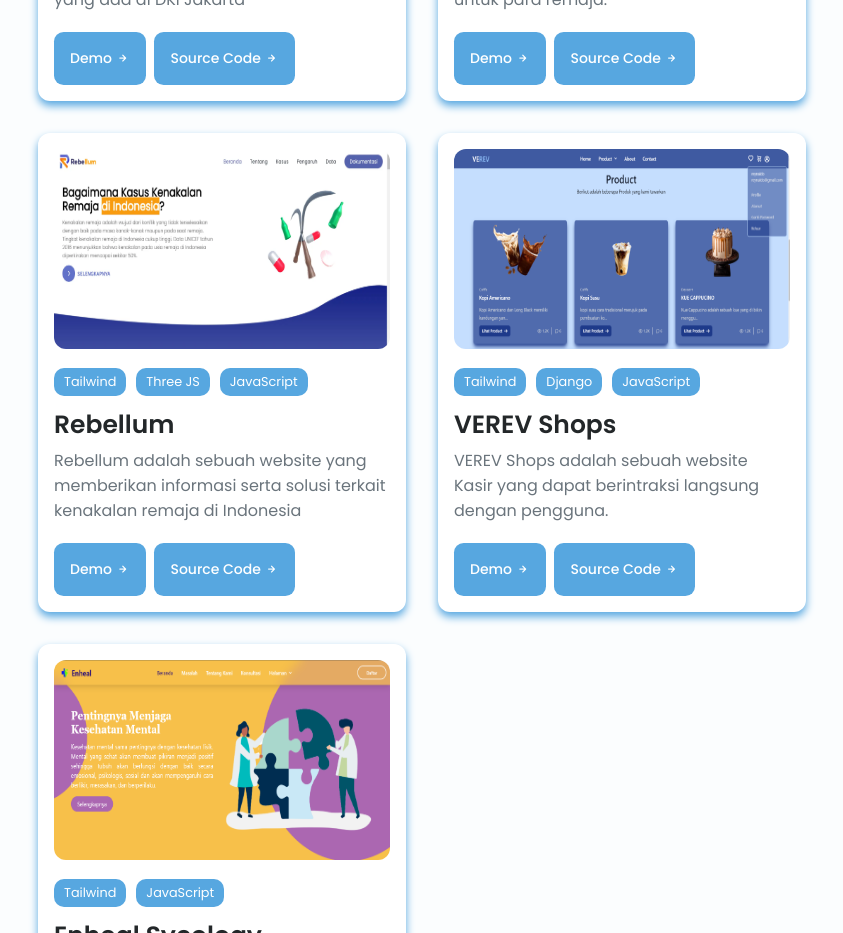
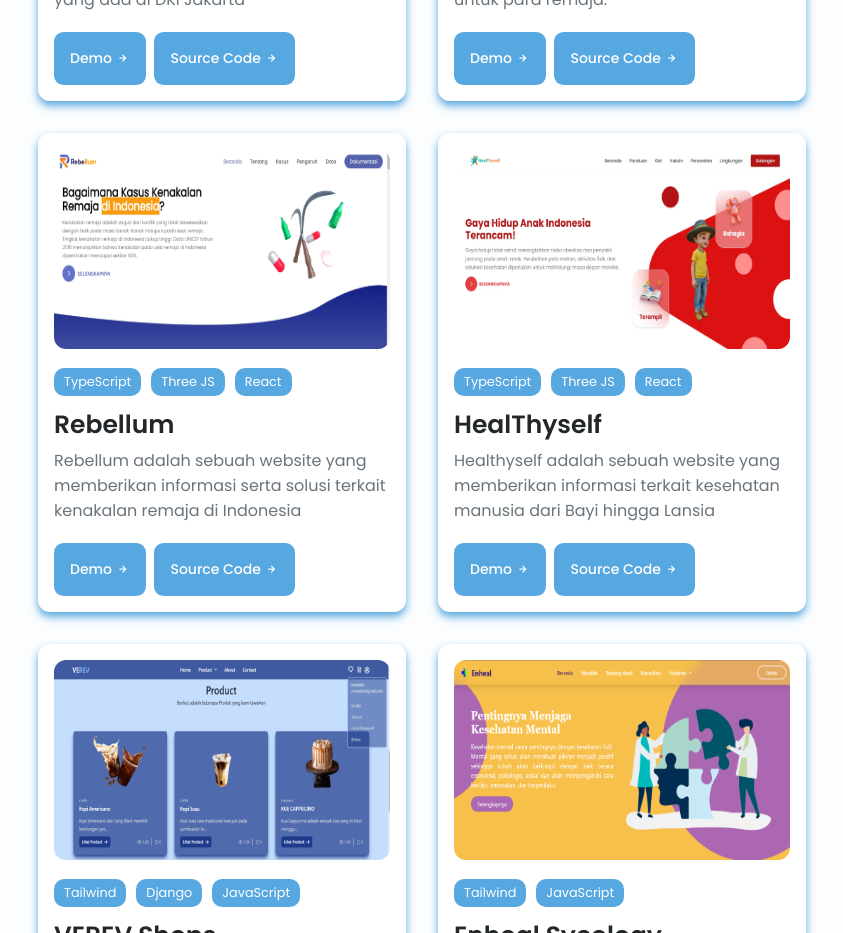
Before and after one commit to slmnalfarisi/portofolio-s, a React (Vite) app: page / in a window 1280 px wide. Shown: the part 3480-4413 px from the top of the page, without its empty margins (218-1061 px from the left). Built offline with nearby package versions, Linux system fonts and the light colour scheme.

Commit message:
upd project

```diff
--- a/src/Pages/Project/Project.jsx
+++ b/src/Pages/Project/Project.jsx
@@ -82,9 +82,9 @@ const Project = () => {
               className="portofolio_image"
             />
             <div className="portofolio_tools">
-              <span className="tool">Tailwind</span>
+              <span className="tool">TypeScript</span>
               <span className="tool">Three JS</span>
-              <span className="tool">JavaScript</span>
+              <span className="tool">React</span>
             </div>
             <h3 className="portofolio_title">Rebellum</h3>
             <p className="portofolio_subtitle">
@@ -97,7 +97,39 @@ const Project = () => {
                   Demo <i className="uil uil-arrow-right portfolio_icon"></i>
                 </div>
               </a>
-              <a href="https://github.com/reynaldo0/Rebellum">
+              <a href="https://github.com/reynaldo0/rebellum-v2">
+                <div className="portofolio_button button">
+                  Source Code <i className="uil uil-arrow-right portfolio_icon"></i>
+                </div>
+              </a>
+            </div>
+          </div>
+          <div
+            className="portofolio_card"
+            data-aos="zoom-in"
+            data-aos-duration="1400"
+          >
+            <img
+              src="/project/healthyself.webp"
+              alt=""
+              className="portofolio_image"
+            />
+            <div className="portofolio_tools">
+              <span className="tool">TypeScript</span>
+              <span className="tool">Three JS</span>
+              <span className="tool">React</span>
+            </div>
+            <h3 className="portofolio_title">HealThyself</h3>
+            <p className="portofolio_subtitle">
+              Healthyself adalah sebuah website yang memberikan informasi terkait kesehatan manusia dari Bayi hingga Lansia
+            </p>
+            <div className="portofolio_buttons">
+              <a href="https://healthyself.vercel.app/">
+                <div className="portofolio_button button">
+                  Demo <i className="uil uil-arrow-right portfolio_icon"></i>
+                </div>
+              </a>
+              <a href="https://github.com/reynaldo0/HealThyself">
                 <div className="portofolio_button button">
                   Source Code <i className="uil uil-arrow-right portfolio_icon"></i>
                 </div>
```
Also changed, not shown: public/project/healthyself.webp (added).
